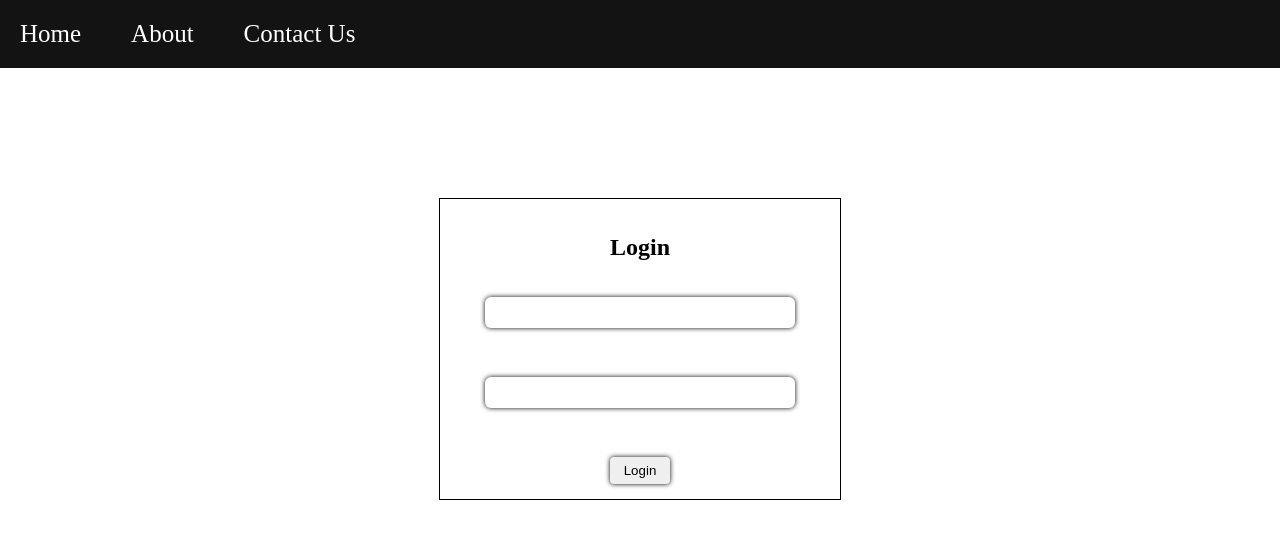
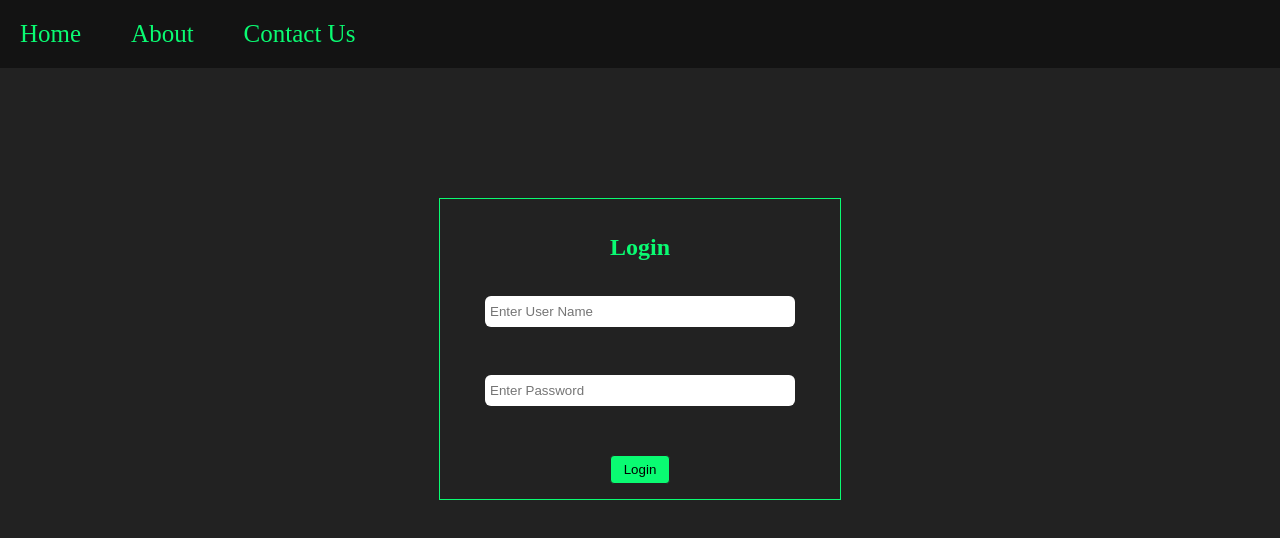
Before and after one commit to parameswararao960/MyWebPages, a plain HTML site: page index.html in a window 1280 px wide. Drawn offline with Linux system fonts and the light colour scheme.

Commit message:
Added colours

```diff
--- a/index.html
+++ b/index.html
@@ -8,23 +8,24 @@
     <title>My Web Page</title>
 </head>
 <body>
+    <div id="mainDiv">
+
         <ul id="navbar">
             <li class="navItems"><a href="#">Home</a></li>
             <li class="navItems"><a href="#">About</a></li>
             <li class="navItems"><a href="#">Contact Us</a></li>
         </ul>
 
-
         <form id="loginForm">
             <h2>Login</h2>
-        <input class="loginTxt" type="text" name="userName">
+            <input class="loginTxt" type="text" name="userName" placeholder="Enter User Name">
             <br>
-        <input class="loginTxt" type="text" name="userPassword">
+            <input class="loginTxt" type="text" name="userPassword" placeholder="Enter Password">
             <br>
             <div id="loginBtnDiv">
                 <input id="loginBtn" type="submit" value="Login">
             </div>
         </form>
-
+    </div>
 </body>
 </html>
--- a/style.css
+++ b/style.css
@@ -19,15 +19,21 @@ body {
 
 .navItems a {
     text-decoration: none;
-    color: white;
+    color: rgb(10, 251, 114);
 }
 
 .navItems a:hover {
-    color: rgb(176, 176, 176);
+    color: rgb(11, 179, 95);
+}
+
+#mainDiv {
+    height: 100vh;
+    width: 100%;
+    background-color: rgb(34, 34, 34);
 }
 
 #loginForm{
-    border: 1px solid black;
+    border: 1px solid rgb(10, 251, 114);
     width: 400px;
     height: 300px;
     margin: 130px auto 0 auto;
@@ -37,12 +43,15 @@ body {
     align-items: center;
 }
 
+#loginForm h2 {
+    color: rgb(10, 251, 114);
+}
+
 .loginTxt {
     width: 300px;
     padding: 8px 5px;
     border: none;
     border-radius: 6px;
-    box-shadow: 0 0 5px black;
 }
 
 #loginBtnDiv {
@@ -51,10 +60,16 @@ body {
 }
 
 #loginBtn {
-    border: none;
+    border: 1px solid rgb(34, 34, 34);
     width: 60px;
     padding: 6px 3px;
-    box-shadow: 0 0 5px black;
     border-radius: 4px;
+    background-color: rgb(10, 251, 114);
+    color: black;
+}
 
+#loginBtn:hover {
+    color: rgb(10, 251, 114);
+    background-color: rgb(34, 34, 34);
+    border: 1px solid rgb(10, 251, 114);
 }
```
Lines whose indentation alone changed are shown as unchanged.
